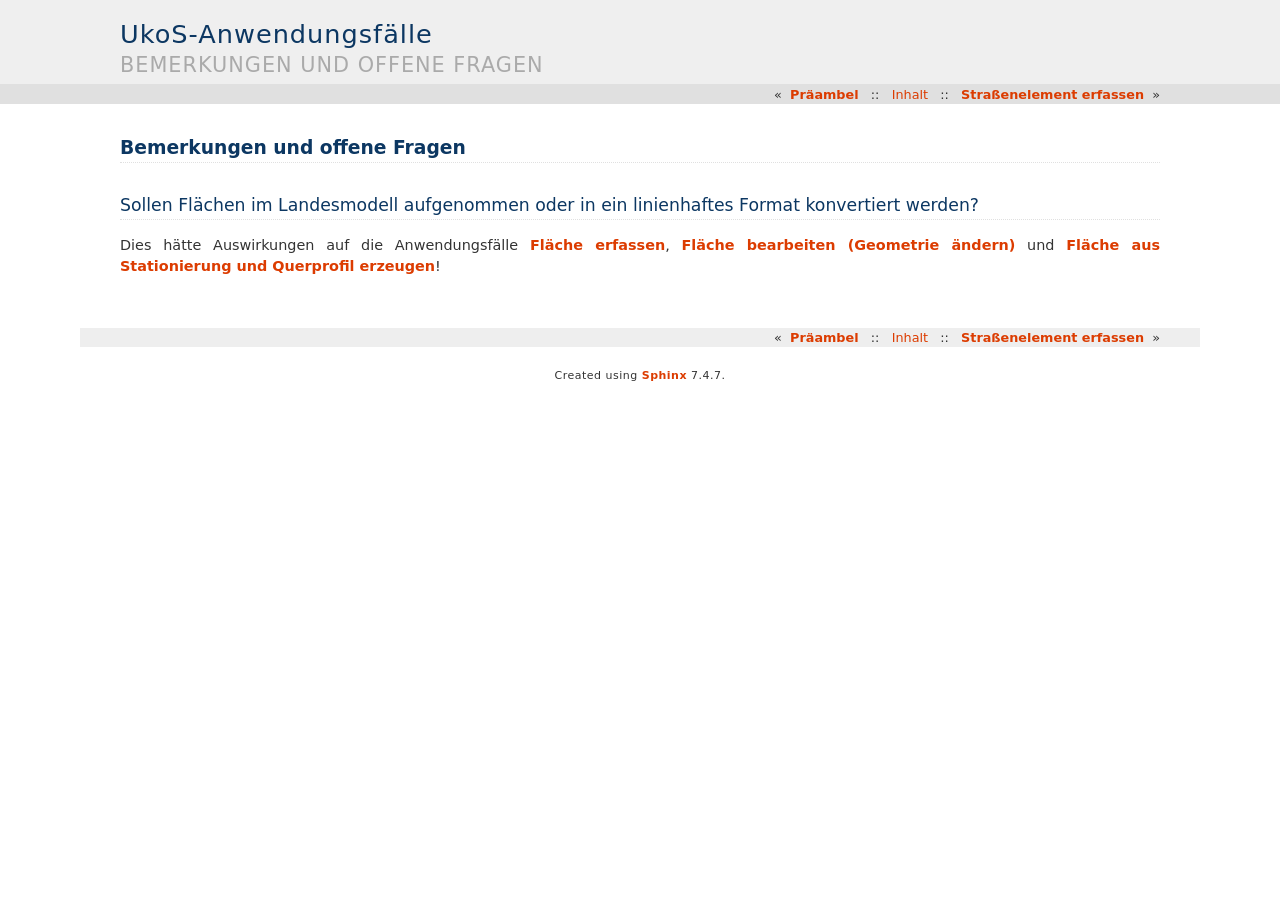
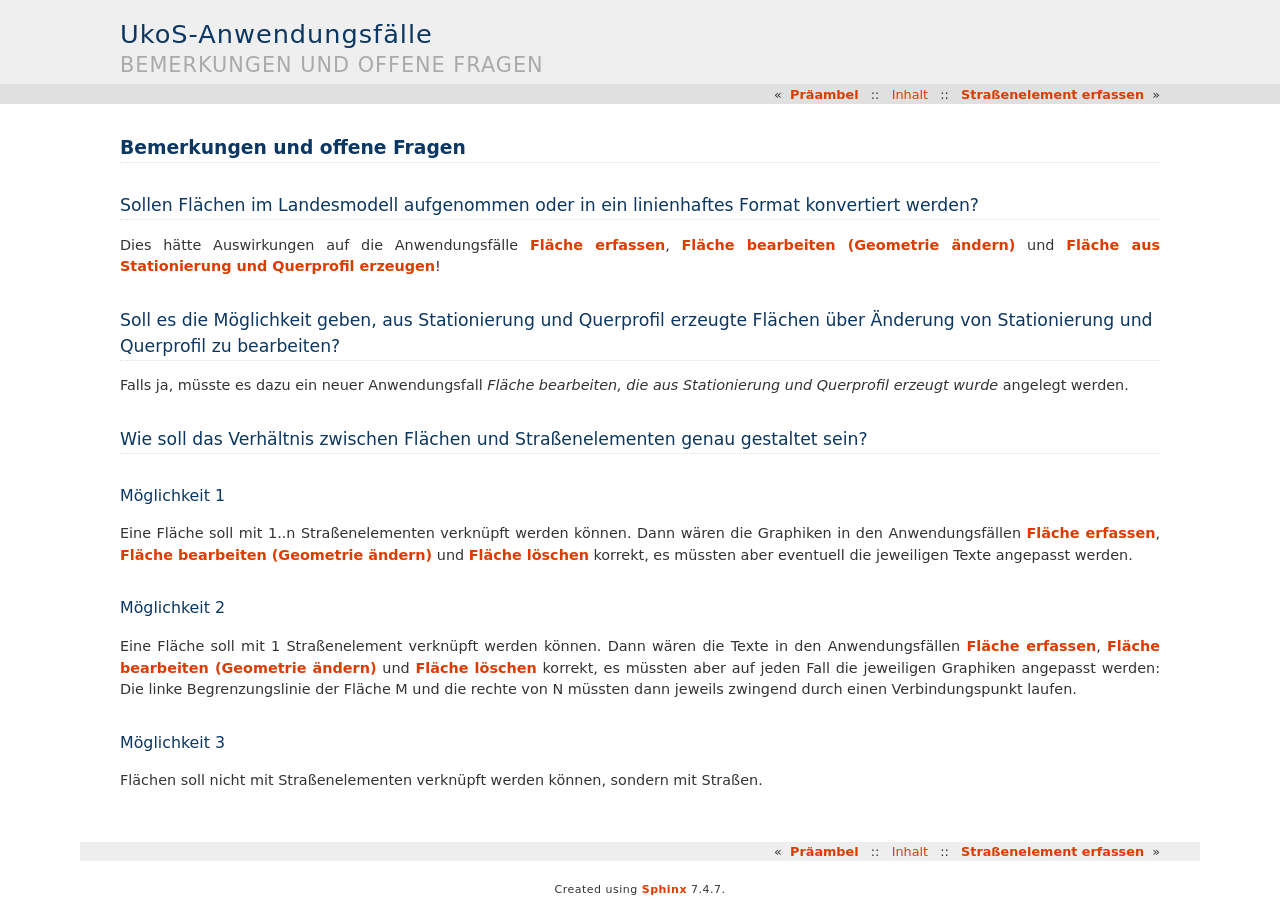
Before and after one commit to rostock/ukos-anwendungsfaelle, a Sphinx documentation site: the page built from source/bemerkungen-offene-fragen/bemerkungen-offene-fragen.rst, in a window 1280 px wide. Built offline with Sphinx 7.4.7, drawn with Linux system fonts in a browser that asks for light colours.

Commit message:
Anpassungen an offenen Fragen

```diff
--- a/source/bemerkungen-offene-fragen/bemerkungen-offene-fragen.rst
+++ b/source/bemerkungen-offene-fragen/bemerkungen-offene-fragen.rst
@@ -7,3 +7,30 @@ Sollen Flächen im Landesmodell aufgenommen oder in ein linienhaftes Format konv
 ----------------------------------------------------------------------------------------------
 
 Dies hätte Auswirkungen auf die Anwendungsfälle :doc:`../flaechen/flaeche-erfassen`, :doc:`../flaechen/flaeche-bearbeiten` und :doc:`../flaechen/flaeche-erzeugen`!
+
+.. _bemerkungen-offene-fragen_erzeugte-flaeche-bearbeiten:
+
+Soll es die Möglichkeit geben, aus Stationierung und Querprofil erzeugte Flächen über Änderung von Stationierung und Querprofil zu bearbeiten?
+----------------------------------------------------------------------------------------------------------------------------------------------
+
+Falls ja, müsste es dazu ein neuer Anwendungsfall *Fläche bearbeiten, die aus Stationierung und Querprofil erzeugt wurde* angelegt werden.
+
+.. _bemerkungen-offene-fragen_verhaeltnis-flaeche-strassenelement:
+
+Wie soll das Verhältnis zwischen Flächen und Straßenelementen genau gestaltet sein?
+-----------------------------------------------------------------------------------
+
+Möglichkeit 1
+^^^^^^^^^^^^^
+
+Eine Fläche soll mit 1..n Straßenelementen verknüpft werden können. Dann wären die Graphiken in den Anwendungsfällen :doc:`../flaechen/flaeche-erfassen`, :doc:`../flaechen/flaeche-bearbeiten` und :doc:`../flaechen/flaeche-loeschen` korrekt, es müssten aber eventuell die jeweiligen Texte angepasst werden.
+
+Möglichkeit 2
+^^^^^^^^^^^^^
+
+Eine Fläche soll mit 1 Straßenelement verknüpft werden können. Dann wären die Texte in den Anwendungsfällen :doc:`../flaechen/flaeche-erfassen`, :doc:`../flaechen/flaeche-bearbeiten` und :doc:`../flaechen/flaeche-loeschen` korrekt, es müssten aber auf jeden Fall die jeweiligen Graphiken angepasst werden: Die linke Begrenzungslinie der Fläche M und die rechte von N müssten dann jeweils zwingend durch einen Verbindungspunkt laufen.
+
+Möglichkeit 3
+^^^^^^^^^^^^^
+
+Flächen soll nicht mit Straßenelementen verknüpft werden können, sondern mit Straßen.
--- a/source/strassenelemente-verbindungspunkte/strassenelement-auftrennen.rst
+++ b/source/strassenelemente-verbindungspunkte/strassenelement-auftrennen.rst
@@ -12,7 +12,7 @@ Geometrie
 
 #. Auftrennung des vorhandenen Straßenelementes an einem Punkt, das heißt Festlegung des Einfügeortes eines neuen Verbindungspunktes in vorhandene Geometrie eines Straßenelementes (**noch** zu realisieren auf **Applikationsebene**)
 #. Teilung des vorhandenen Straßenelementes in zwei neue Straßenelemente und Aktualisierung der zugehörigen Verbindungspunkte (**noch** zu realisieren auf **Datenbankebene**)
-#. Prüfung, ob Startpunkte und Endpunkte an das Gesamtstraßennetz anknüpfen (Geometrieabschluss) (**noch** zu realisieren auf **Applikationsebene** ⇒ **noch** zu realisierende Herstellung der Topologie auf **Datenbankebene**, wenn möglich)
+#. Prüfung, ob Startpunkte und Endpunkte an das Gesamtstraßennetz anknüpfen (Geometrieabschluss) (**noch** zu realisieren auf **Applikationsebene** ⇒ **noch** zu realisierende Herstellung der Topologie auf **Datenbankebene**, falls möglich)
 #. Neuberechnung der Straßenelementpunkte (**noch** zu realisieren auf **Datenbankebene**)
 
 .. _strassenelement-auftrennen_sachdaten:
--- a/source/strassenelemente-verbindungspunkte/strassenelement-bearbeiten.rst
+++ b/source/strassenelemente-verbindungspunkte/strassenelement-bearbeiten.rst
@@ -11,7 +11,7 @@ Geometrie
 ---------
 
 #. Erfassung, Verschiebung oder Löschung eines (neuen) Stützpunktes in der vorhandenen Geometrie eines Straßenelementes (**noch** zu realisieren auf **Applikationsebene**)
-#. Prüfung, ob Startpunkte und Endpunkte an das Gesamtstraßennetz anknüpfen (Geometrieabschluss) (**noch** zu realisieren auf **Applikationsebene** ⇒ **noch** zu realisierende Herstellung der Topologie auf **Datenbankebene**, wenn möglich)
+#. Prüfung, ob Startpunkte und Endpunkte an das Gesamtstraßennetz anknüpfen (Geometrieabschluss) (**noch** zu realisieren auf **Applikationsebene** ⇒ **noch** zu realisierende Herstellung der Topologie auf **Datenbankebene**, falls möglich)
 #. Neuberechnung der Straßenelementpunkte (**noch** zu realisieren auf **Datenbankebene**)
 #. Verhinderung von „Schmetterlingsflächen“ (**noch** zu realisieren auf **Datenbankebene**)
 
--- a/source/strassenelemente-verbindungspunkte/strassenelement-erfassen.rst
+++ b/source/strassenelemente-verbindungspunkte/strassenelement-erfassen.rst
@@ -12,7 +12,7 @@ Geometrie
 
 #. Erfassung des Startpunktes, der Stützpunkte und des Endpunktes (**noch** zu realisieren auf **Applikationsebene**)
 #. Prüfung, ob Verbindungspunkte an den Enden vorhanden sind ⇒ automatisierte Erzeugung fehlender Verbindungspunkte (**schon** realisiert auf **Datenbankebene** als Trigger)
-#. Prüfung, ob Startpunkt und Endpunkt an das Gesamtstraßennetz anknüpfen (Geometrieabschluss) (**noch** zu realisieren auf **Applikationsebene** ⇒ **noch** zu realisierende Herstellung der Topologie auf **Datenbankebene**, wenn möglich)
+#. Prüfung, ob Startpunkt und Endpunkt an das Gesamtstraßennetz anknüpfen (Geometrieabschluss) (**noch** zu realisieren auf **Applikationsebene** ⇒ **noch** zu realisierende Herstellung der Topologie auf **Datenbankebene**, falls möglich)
 
 .. _strassenelement-erfassen_sachdaten:
 
--- a/source/strassenelemente-verbindungspunkte/strassenelement-loeschen.rst
+++ b/source/strassenelemente-verbindungspunkte/strassenelement-loeschen.rst
@@ -13,7 +13,7 @@ Geometrie
 siehe Präambel, Abschnitt :ref:`Historie <praeambel_historie>`
 
 #. keine Darstellung mehr des Objektes für Benutzer, die nicht über die explizite Berechtigung dazu verfügen (**noch** zu realisieren auf **Applikationsebene**)
-#. entsprechende Verbindungspunkte ebenfalls löschen, wenn kein „lebendes“ Straßenelement mehr mit den Verbindungspunkten verknüpft ist (**noch** zu realisieren auf **Datenbankebene**)
+#. entsprechende Verbindungspunkte ebenfalls löschen, falls kein „lebendes“ Straßenelement mehr mit den Verbindungspunkten verknüpft ist (**noch** zu realisieren auf **Datenbankebene**)
 #. Straßenelementpunkte ebenfalls löschen (**noch** zu realisieren auf **Datenbankebene**)
 
 .. _strassenelement-loeschen_sachdaten:
```
